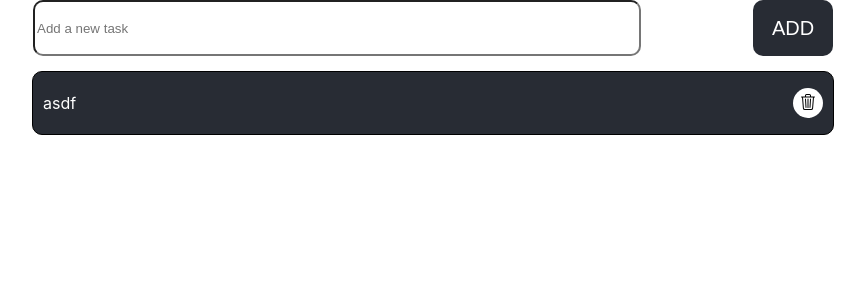
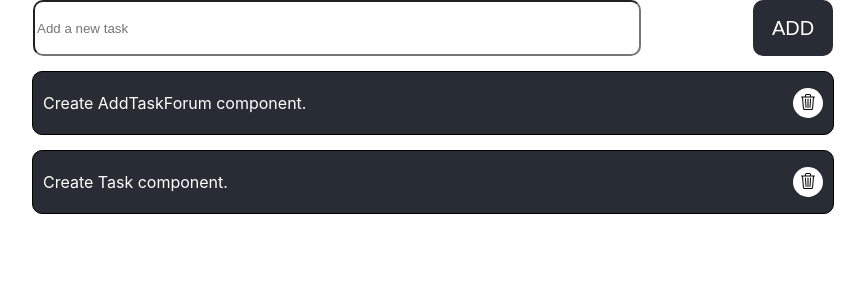
Before and after one commit to aibeksaaliev/homework_53, a React (Create React App) app: page / in a window 1280 px wide. Shown: the top 300 px of the page, without its empty margins (207-1072 px from the left). Built offline with nearby package versions, Linux system fonts and the light colour scheme.

Commit message:
added event handler on input in AddTaskForm

```diff
--- a/src/AddTaskForm/AddTaskForm.tsx
+++ b/src/AddTaskForm/AddTaskForm.tsx
@@ -1,10 +1,14 @@
 import React from "react";
 import './AddTaskForm.css';
 
-const AddTaskForm = () => {
+interface AddTaskFormProps extends React.PropsWithChildren {
+  addInputValue: React.ChangeEventHandler<HTMLInputElement>;
+}
+
+const AddTaskForm: React.FC<AddTaskFormProps> = (props) => {
   return (
     <form id="add_task_form">
-      <input className="task_input" type="text" placeholder="Add a new task"/>
+      <input className="task_input" type="text" placeholder="Add a new task" onChange={props.addInputValue}/>
       <button className="add_btn" type="submit">Add</button>
     </form>
   );
--- a/src/App.tsx
+++ b/src/App.tsx
@@ -5,15 +5,30 @@ import Task from "./Task/Task";
 
 function App() {
   const [tasks, setTasks] = useState([
-    {key: "000001task", text: "Create AddTaskForum component."},
-    {key: "000002task", text: "Create Task component."}
+    {id: "000001task", text: "Create AddTaskForum component."},
+    {id: "000002task", text: "Create Task component."}
   ]);
 
+  const [currentTask, setCurrentTask] = useState({
+    id: "", text: ""
+  });
+
+  const showTasks = tasks.map((task) => {
+    return (
+      <Task key={task.id} text={task.text}/>
+    )
+  });
+
+  const setCurrentTaskText = (event: React.ChangeEvent<HTMLInputElement>) => {
+    const currentTaskCopy = {...currentTask};
+    currentTaskCopy.text = event.target.value;
+    setCurrentTask(currentTaskCopy);
+  }
 
   return (
     <div className="App">
-      <AddTaskForm></AddTaskForm>
-      <Task key="asdf" text="asdf"/>
+      <AddTaskForm addInputValue={setCurrentTaskText}/>
+      {showTasks}
     </div>
   );
 }
--- a/src/Task/Task.tsx
+++ b/src/Task/Task.tsx
@@ -2,7 +2,6 @@ import React from "react";
 import './Task.css';
 
 interface TaskProps extends React.PropsWithChildren {
-  key: string;
   text: string;
 }
 
```
